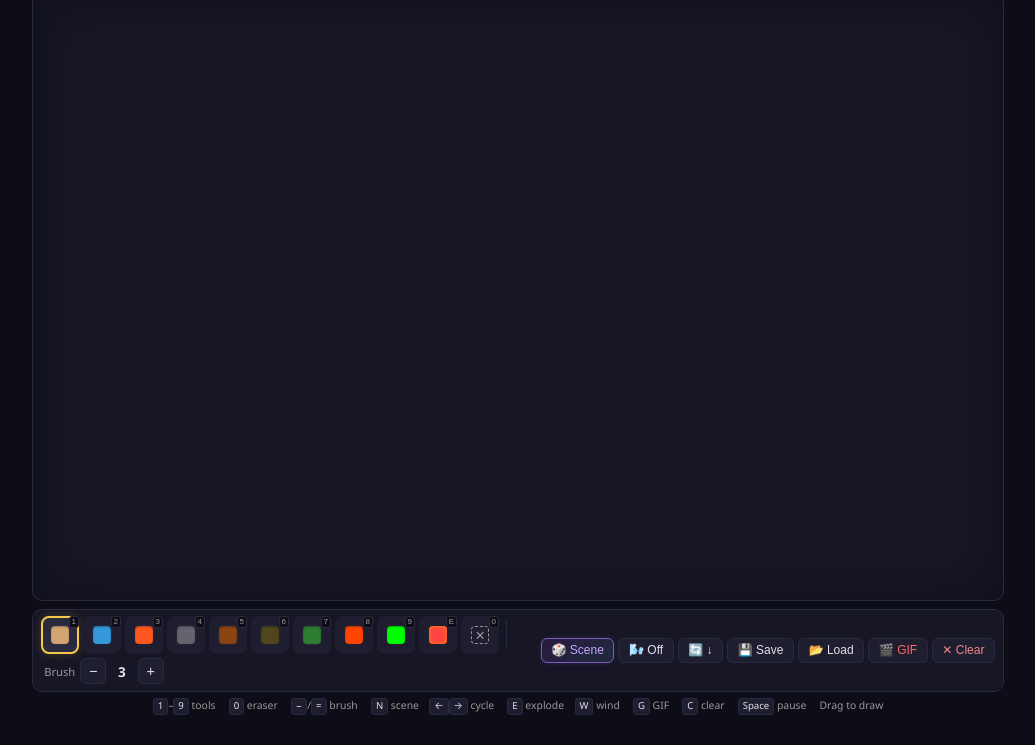
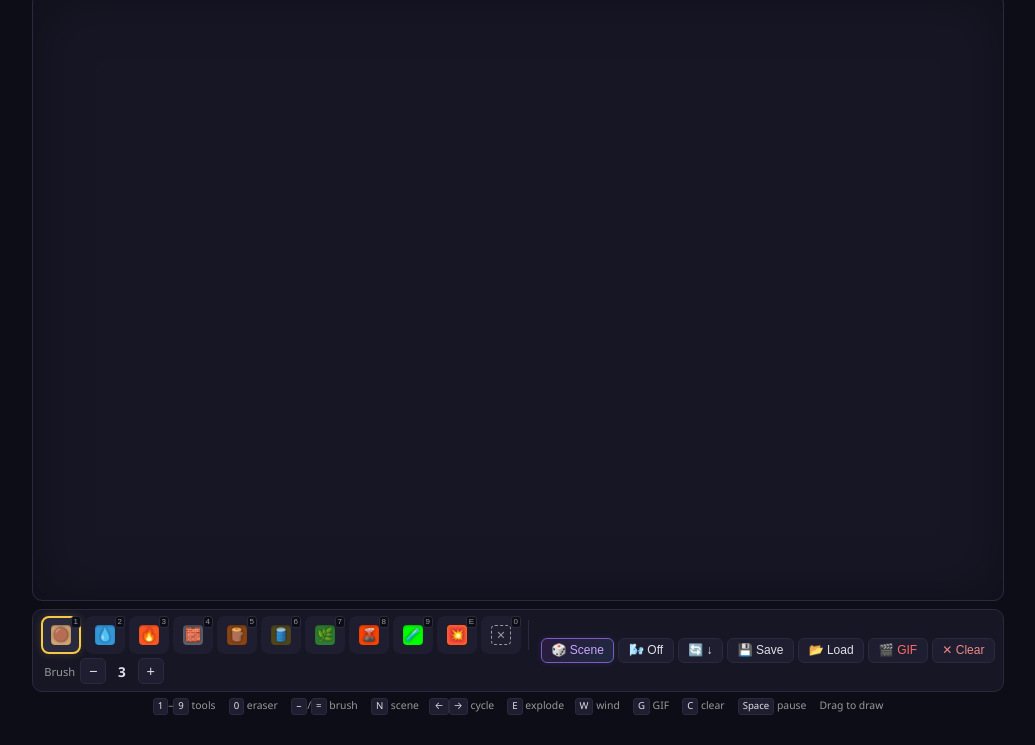
Before and after one commit to AieatAssam/powder-box, a website built with Vite: page index.html in a window 1280 px wide. Shown: the part 55-800 px from the top of the page, without its empty margins (122-1157 px from the left). Built offline with nearby package versions, Linux system fonts and the light colour scheme.

Commit message:
Add emoji icons inside colour swatches, remove redundant tooltip titles

```diff
--- a/index.html
+++ b/index.html
@@ -164,21 +164,27 @@
         background: #2a2a3e;
       }
       .swatch {
-        display: inline-block;
-        width: 18px;
-        height: 18px;
+        display: flex;
+        align-items: center;
+        justify-content: center;
+        width: 20px;
+        height: 20px;
         border-radius: 4px;
-        box-shadow: inset 0 1px 2px rgba(0,0,0,0.3), 0 0 4px rgba(255,255,255,0.05);
+        font-size: 0.8rem;
+        line-height: 1;
+        box-shadow: inset 0 1px 2px rgba(0,0,0,0.3);
+        text-shadow: 0 0 3px rgba(0,0,0,0.6);
       }
       .eraser-swatch {
         background: transparent !important;
         border: 1px dashed var(--text2);
         color: var(--text2);
-        font-size: 0.8rem;
+        font-size: 0.7rem;
         display: flex;
         align-items: center;
         justify-content: center;
         box-shadow: none;
+        text-shadow: none;
       }
       .tool-label {
         font-size: 0.6rem;
@@ -449,39 +455,39 @@
     <!-- ═══ Toolbar ═══ -->
     <div class="toolbar">
       <div class="toolbar-row" id="tool-row">
-        <button class="tool-btn" id="tool-sand" title="Sand (1)"><span class="swatch" style="background:#d4a574"></span><span class="tool-label">Sand</span><span class="tool-shortcut">1</span></button>
-        <button class="tool-btn" id="tool-water" title="Water (2)"><span class="swatch" style="background:#3498db"></span><span class="tool-label">Water</span><span class="tool-shortcut">2</span></button>
-        <button class="tool-btn" id="tool-fire" title="Fire (3)"><span class="swatch" style="background:#ff5722"></span><span class="tool-label">Fire</span><span class="tool-shortcut">3</span></button>
-        <button class="tool-btn" id="tool-wall" title="Wall (4)"><span class="swatch" style="background:#64646e"></span><span class="tool-label">Wall</span><span class="tool-shortcut">4</span></button>
-        <button class="tool-btn" id="tool-wood" title="Wood (5)"><span class="swatch" style="background:#8b4513"></span><span class="tool-label">Wood</span><span class="tool-shortcut">5</span></button>
-        <button class="tool-btn" id="tool-oil" title="Oil (6)"><span class="swatch" style="background:#50461e"></span><span class="tool-label">Oil</span><span class="tool-shortcut">6</span></button>
-        <button class="tool-btn" id="tool-plant" title="Plant (7)"><span class="swatch" style="background:#2e7d32"></span><span class="tool-label">Plant</span><span class="tool-shortcut">7</span></button>
-        <button class="tool-btn" id="tool-lava" title="Lava (8)"><span class="swatch" style="background:#ff4500"></span><span class="tool-label">Lava</span><span class="tool-shortcut">8</span></button>
-        <button class="tool-btn" id="tool-acid" title="Acid (9)"><span class="swatch" style="background:#00ff00"></span><span class="tool-label">Acid</span><span class="tool-shortcut">9</span></button>
-        <button class="tool-btn" id="tool-explode" title="Explode (E)"><span class="swatch" style="background:#ff4444;box-shadow:inset 0 0 4px #ff8800"></span><span class="tool-label">Boom</span><span class="tool-shortcut">E</span></button>
-        <button class="tool-btn" id="tool-eraser" title="Eraser (0)"><span class="swatch eraser-swatch">✕</span><span class="tool-label">Erase</span><span class="tool-shortcut">0</span></button>
+        <button class="tool-btn" id="tool-sand"><span class="swatch" style="background:#d4a574">🟤</span><span class="tool-label">Sand</span><span class="tool-shortcut">1</span></button>
+        <button class="tool-btn" id="tool-water"><span class="swatch" style="background:#3498db">💧</span><span class="tool-label">Water</span><span class="tool-shortcut">2</span></button>
+        <button class="tool-btn" id="tool-fire"><span class="swatch" style="background:#ff5722">🔥</span><span class="tool-label">Fire</span><span class="tool-shortcut">3</span></button>
+        <button class="tool-btn" id="tool-wall"><span class="swatch" style="background:#64646e">🧱</span><span class="tool-label">Wall</span><span class="tool-shortcut">4</span></button>
+        <button class="tool-btn" id="tool-wood"><span class="swatch" style="background:#8b4513">🪵</span><span class="tool-label">Wood</span><span class="tool-shortcut">5</span></button>
+        <button class="tool-btn" id="tool-oil"><span class="swatch" style="background:#50461e">🛢️</span><span class="tool-label">Oil</span><span class="tool-shortcut">6</span></button>
+        <button class="tool-btn" id="tool-plant"><span class="swatch" style="background:#2e7d32">🌿</span><span class="tool-label">Plant</span><span class="tool-shortcut">7</span></button>
+        <button class="tool-btn" id="tool-lava"><span class="swatch" style="background:#ff4500">🌋</span><span class="tool-label">Lava</span><span class="tool-shortcut">8</span></button>
+        <button class="tool-btn" id="tool-acid"><span class="swatch" style="background:#00ff00">🧪</span><span class="tool-label">Acid</span><span class="tool-shortcut">9</span></button>
+        <button class="tool-btn" id="tool-explode"><span class="swatch" style="background:#ff4444;box-shadow:inset 0 0 4px #ff8800">💥</span><span class="tool-label">Boom</span><span class="tool-shortcut">E</span></button>
+        <button class="tool-btn" id="tool-eraser"><span class="swatch eraser-swatch">✕</span><span class="tool-label">Erase</span><span class="tool-shortcut">0</span></button>
 
         <div class="separator"></div>
 
         <div class="brush-group">
           <label>Brush</label>
-          <button id="brush-decrease" title="Decrease brush (—)">−</button>
+          <button id="brush-decrease">−</button>
           <span class="brush-count" id="brush-size-display">3</span>
-          <button id="brush-increase" title="Increase brush (=)">+</button>
+          <button id="brush-increase">+</button>
         </div>
       </div>
 
       <div class="actions-row">
-        <button class="action-btn generate" id="btn-generate" title="Generate random scene (N)">🎲 Scene</button>
-        <button class="action-btn" id="btn-wind" title="Toggle wind (W)">🌬️ Off</button>
-        <button class="action-btn" id="btn-gravity" title="Flip gravity">🔄 ↓</button>
+        <button class="action-btn generate" id="btn-generate">🎲 Scene</button>
+        <button class="action-btn" id="btn-wind">🌬️ Off</button>
+        <button class="action-btn" id="btn-gravity">🔄 ↓</button>
       </div>
       <div class="actions-row">
-        <button class="action-btn" id="btn-save" title="Save canvas (Ctrl+S)">💾 Save</button>
-        <button class="action-btn" id="btn-load" title="Load canvas (Ctrl+O)">📂 Load</button>
+        <button class="action-btn" id="btn-save">💾 Save</button>
+        <button class="action-btn" id="btn-load">📂 Load</button>
         <input type="file" id="load-input" accept=".pbox" style="display:none">
-        <button class="action-btn record" id="btn-record" title="Record GIF (G)">🎬 GIF</button>
-        <button class="action-btn clear" id="btn-clear" title="Clear all (C)">✕ Clear</button>
+        <button class="action-btn record" id="btn-record">🎬 GIF</button>
+        <button class="action-btn clear" id="btn-clear">✕ Clear</button>
       </div>
     </div>
 
```
